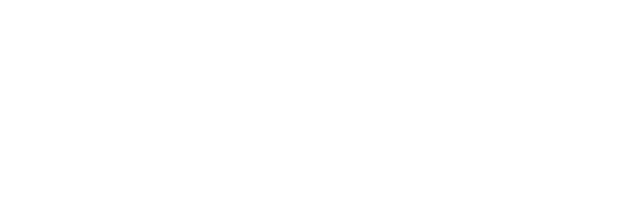
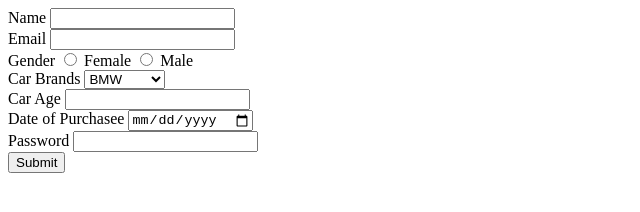
Before and after one commit to acciojob/car-insurance-form-Loudiya-Surekha, a website: page main.html in a window 1280 px wide. Shown: the whole page, without its empty margins (0-640 px from the left). Drawn offline with Linux system fonts and the light colour scheme.

Commit message:
created a submission

```diff
--- a/main.html
+++ b/main.html
@@ -7,6 +7,37 @@
 </head>
 
 <body>
+	<form method="post">
+		<label for="name">Name</label>
+        <input type="text" id="name" required>
+		<br>
+		<label for="email">Email</label>
+        <input type="email" id="email" required>
+		<br>
+		<label for="gender">Gender</label>
+        <input type="radio" id="gender_f" name="gender" required> Female
+        <input type="radio" id="gender_m" name="gender" required> Male
+		<br>
+		<label for="cars">Car Brands</label>
+		<select id="cars">
+			<option>BMW</option>
+			<option>iAud</option>
+			<option>Mercedez</option>
+		</select>
+		<br>
+		<label for="	carage">Car Age</label>
+        <input type="number" id="carage" required>
+
+		<br>
+		<label for="	dop">Date of Purchasee</label>
+        <input type="date" id="dop" required>
+
+		<br>
+		<label for="	password">Password</label>
+        <input type="password" id="password" required>
+		<br>
+		<button type="submit">Submit</button>
+	</form>
 	<!-- the entire body must be written by student -->
     <script type="text/javascript" src="./script.js">
 </script>
```
